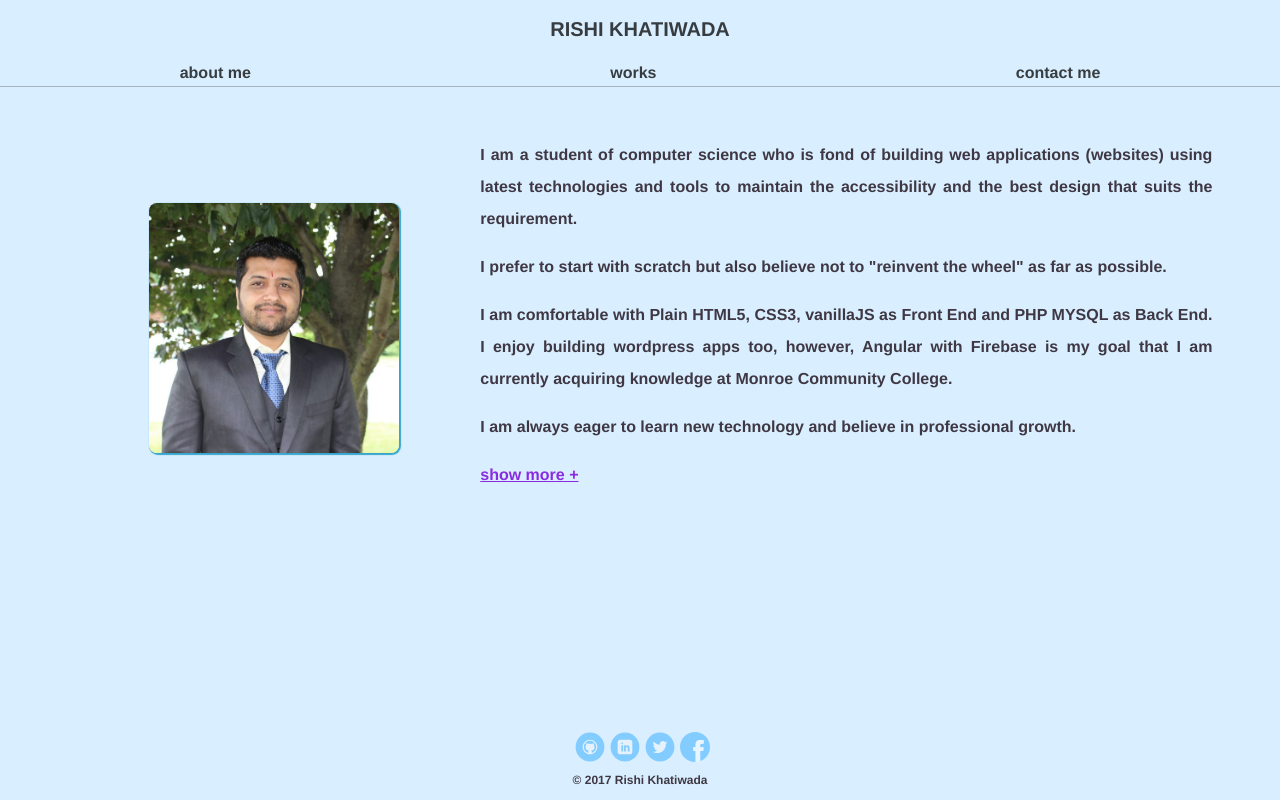
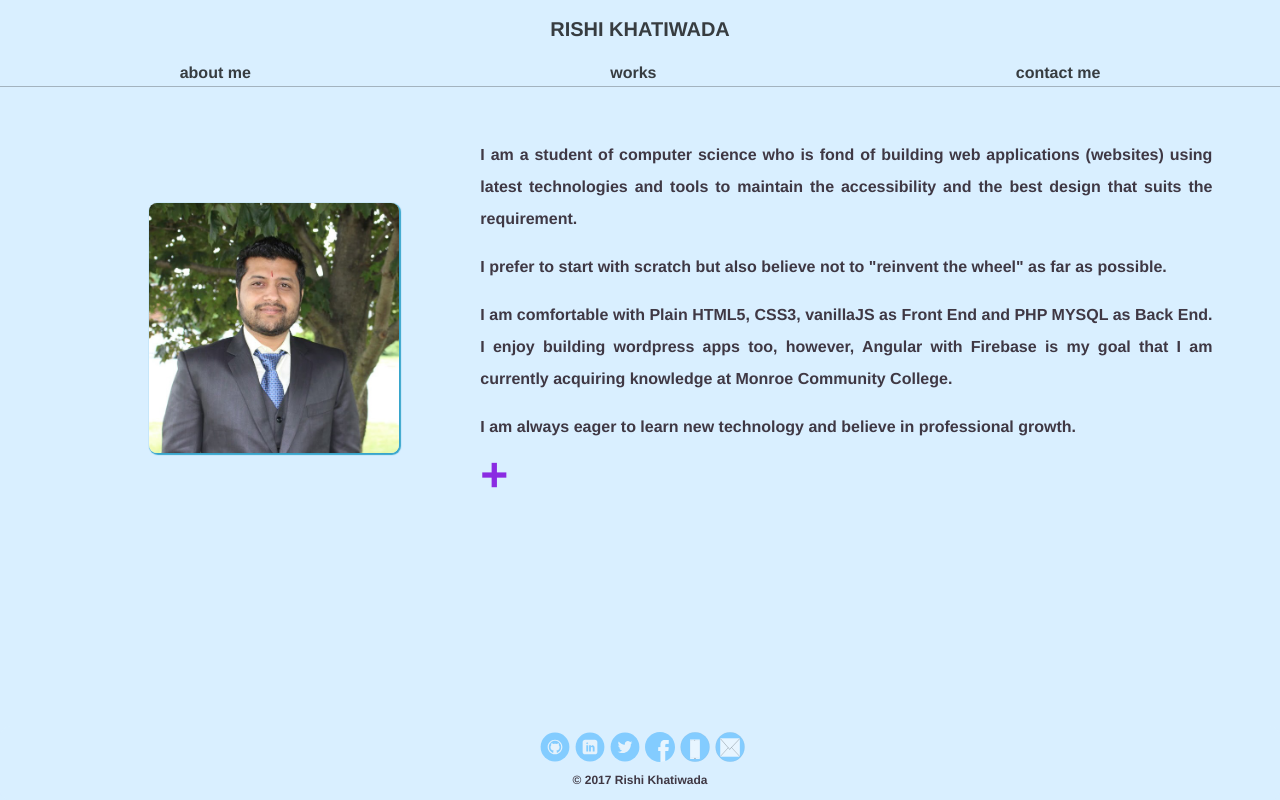
Before and after one commit to rsi2940/portfolio, an Angular app: page /aboutme in a window 1280 px wide. Built offline with nearby package versions, Linux system fonts and the light colour scheme.

Commit message:
added ux to social links, added email and cell to social links

```diff
--- a/src/app/about/about.component.html
+++ b/src/app/about/about.component.html
@@ -14,7 +14,8 @@
     </p>
     <p>I am always eager to learn new technology and believe in professional growth.</p>
     <div class="more">
-      <p (click)="clickMore()">{{moreText}}</p>
+      <p (click)="clickMore()"
+         [title]="titleText">{{moreText}}</p>
       <div *ngIf="showMore"
            class="skills">
         <p>I want to master the process of building web sites and increase my knowledge, skills and abilities in:</p>
--- a/src/app/about/about.component.scss
+++ b/src/app/about/about.component.scss
@@ -53,8 +53,13 @@ ul.skills {
   background: rgb(3, 153, 255);
 }
 .more {
+  display: inline;
+  margin: 0;
+  padding: 0;
   > p {
-    text-decoration: underline;
+    font-size: 3em;
+    display: inherit;
+    //text-decoration: underline;
     color: blueviolet;
   }
   > p:hover {
--- a/src/app/about/about.component.ts
+++ b/src/app/about/about.component.ts
@@ -7,16 +7,19 @@ import { Component, OnInit } from '@angular/core';
 })
 export class AboutComponent implements OnInit {
   showMore: boolean;
+  titleText: string;
   moreText: string;
   constructor() {
     this.showMore = false;
-    this.moreText = 'show more +';
+    this.titleText = 'click to show more';
+    this.moreText = '+';
   }
 
   ngOnInit() {}
 
   clickMore() {
     this.showMore = !this.showMore;
-    this.moreText = this.showMore ? 'show less -' : 'show more +';
+    this.titleText = this.showMore ? 'chick to hide' : 'click to show more';
+    this.moreText = this.showMore ? '-' : '+';
   }
 }
--- a/src/app/app.module.ts
+++ b/src/app/app.module.ts
@@ -9,6 +9,7 @@ import { ContactComponent } from './contact/contact.component';
 import { WorksComponent } from './works/works.component';
 import { AboutComponent } from './about/about.component';
 import { ProfileComponent } from './profile/profile.component';
+import { SocialLinksComponent } from './social-links/social-links.component';
 
 @NgModule({
   declarations: [
@@ -17,7 +18,8 @@ import { ProfileComponent } from './profile/profile.component';
     ContactComponent,
     WorksComponent,
     AboutComponent,
-    ProfileComponent
+    ProfileComponent,
+    SocialLinksComponent
   ],
   imports: [FormsModule, BrowserModule, AppRoutingModule],
   providers: [],
--- a/src/app/footer/footer.component.html
+++ b/src/app/footer/footer.component.html
@@ -6,28 +6,7 @@
       <a href="tel:+15853548947">number</a>.</p>
   </section> -->
 
-  <ul>
-    <li>
-      <a href="https://www.github.com/rsi2940"
-         class="social github"
-         target="_blank">Github</a>
-    </li>
-    <li>
-      <a href="https://www.linkedin.com/in/rishikhatiwada"
-         class="social linkedin"
-         target="_blank">LinkedIn</a>
-    </li>
-    <li>
-      <a href="https://twitter.com/rsikhtwda"
-         class="social twitter"
-         target="_blank">Twitter</a>
-    </li>
-    <li>
-      <a href="https://facebook.com/rishi2940"
-         class="social facebook"
-         target="_blank">Facebook</a>
-    </li>
-  </ul>
+  <app-social-links></app-social-links>
   <p class="copyright">&copy; 2017 Rishi Khatiwada</p>
 
 </div>
--- a/src/app/profile/profile.component.html
+++ b/src/app/profile/profile.component.html
@@ -4,19 +4,6 @@
     <img src="../../assets/image/me2017.jpg"
          alt="portrait of Rishi Khatiwada">
   </a>
-  <ul class="social-links">
-    <li>
-      <a class="social github">GitHub</a>
-    </li>
-    <li>
-      <a class="social linkedin">LinkedIn</a>
-    </li>
-    <li>
-      <a class="social twitter">Twitter</a>
-    </li>
-    <li>
-      <a class="social facebook">Facebook</a>
-    </li>
-  </ul>
+  <app-social-links></app-social-links>
   <!-- <app-footer></app-footer> -->
 </section>
--- a/src/app/profile/profile.component.scss
+++ b/src/app/profile/profile.component.scss
@@ -11,7 +11,7 @@ section.profile {
   }
 
   @media (min-width: 960px) {
-    .social-links {
+    app-social-links {
       display: none;
     }
   }
--- /dev/null
+++ b/src/app/social-links/social-links.component.html
@@ -0,0 +1,32 @@
+<ul>
+  <li title="GitHub Repo'es">
+    <a href="https://www.github.com/rsi2940"
+       class="social github"
+       target="_blank">Github</a>
+  </li>
+  <li title="LinkedIn Profile">
+    <a href="https://www.linkedin.com/in/rishikhatiwada"
+       class="social linkedin"
+       target="_blank">LinkedIn</a>
+  </li>
+  <li title="Twitter Profile">
+    <a href="https://twitter.com/rsikhtwda"
+       class="social twitter"
+       target="_blank">Twitter</a>
+  </li>
+  <li title="Facebook Profile">
+    <a href="https://facebook.com/rishi2940"
+       class="social facebook"
+       target="_blank">Facebook</a>
+  </li>
+  <li title="Phone">
+    <a href="tel:+1 585-354-8947"
+       class="social cell"
+       target="_blank">Cell</a>
+  </li>
+  <li title="Email">
+    <a href="mailto:rishi2940@gmail.com"
+       class="social email"
+       target="_blank">Email</a>
+  </li>
+</ul>
--- /dev/null
+++ b/src/app/social-links/social-links.component.ts
@@ -0,0 +1,15 @@
+import { Component, OnInit } from '@angular/core';
+
+@Component({
+  selector: 'app-social-links',
+  templateUrl: './social-links.component.html',
+  styleUrls: ['./social-links.component.scss']
+})
+export class SocialLinksComponent implements OnInit {
+
+  constructor() { }
+
+  ngOnInit() {
+  }
+
+}
--- a/src/styles.scss
+++ b/src/styles.scss
@@ -59,6 +59,12 @@ a.linkedin {
 a.github {
   background-image: url(assets/image/github.svg);
 }
+a.cell {
+  background-image: url(assets/image/cell.svg);
+}
+a.email {
+  background-image: url(assets/image/email.svg);
+}
 a.social:hover {
   cursor: pointer;
   opacity: 1;
```
Also changed, not shown: src/app/social-links/social-links.component.scss (added), src/assets/image/cell.svg (added), src/assets/image/email.svg (added).
